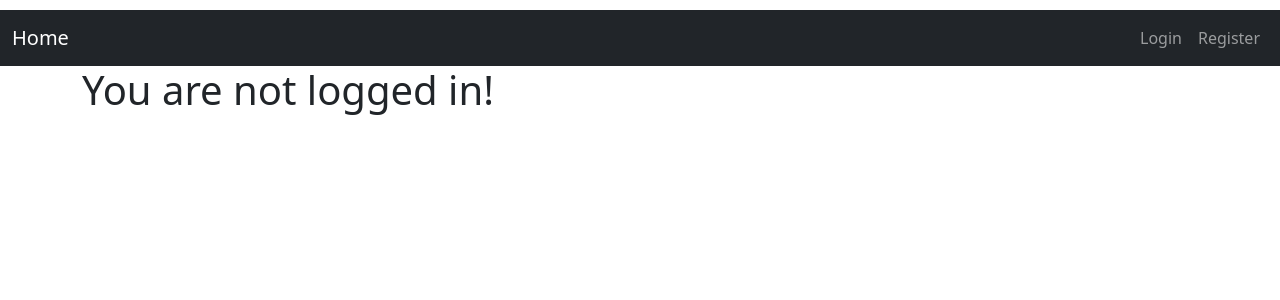
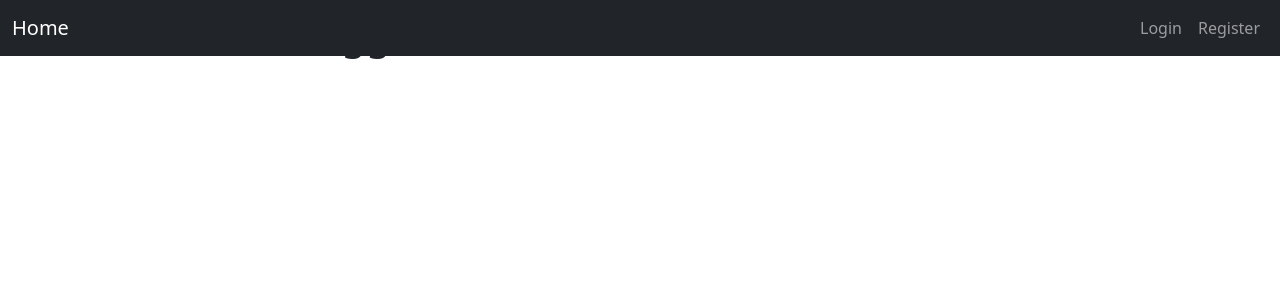
Before and after one commit to toticavalcanti/react-auth, a React (Create React App) app: page / in a window 1280 px wide. Shown: the top 300 px of the page. Built offline with nearby package versions, Linux system fonts and the light colour scheme; no server answers.

Commit message:
fix nav format

```diff
--- a/src/App.css
+++ b/src/App.css
@@ -6,7 +6,14 @@ body {
   align-items: center;
   margin: 10px 0;
 }
-
+/* Corrige o Navbar para ficar no topo e com largura completa */
+.navbar {
+  position: fixed;
+  top: 0;
+  left: 0;
+  width: 100%;
+  z-index: 1000; /* Mantém o navbar acima de outros elementos */
+}
 /* Estilo para o formulário */
 .form-floating {
   max-width: 330px;
```
